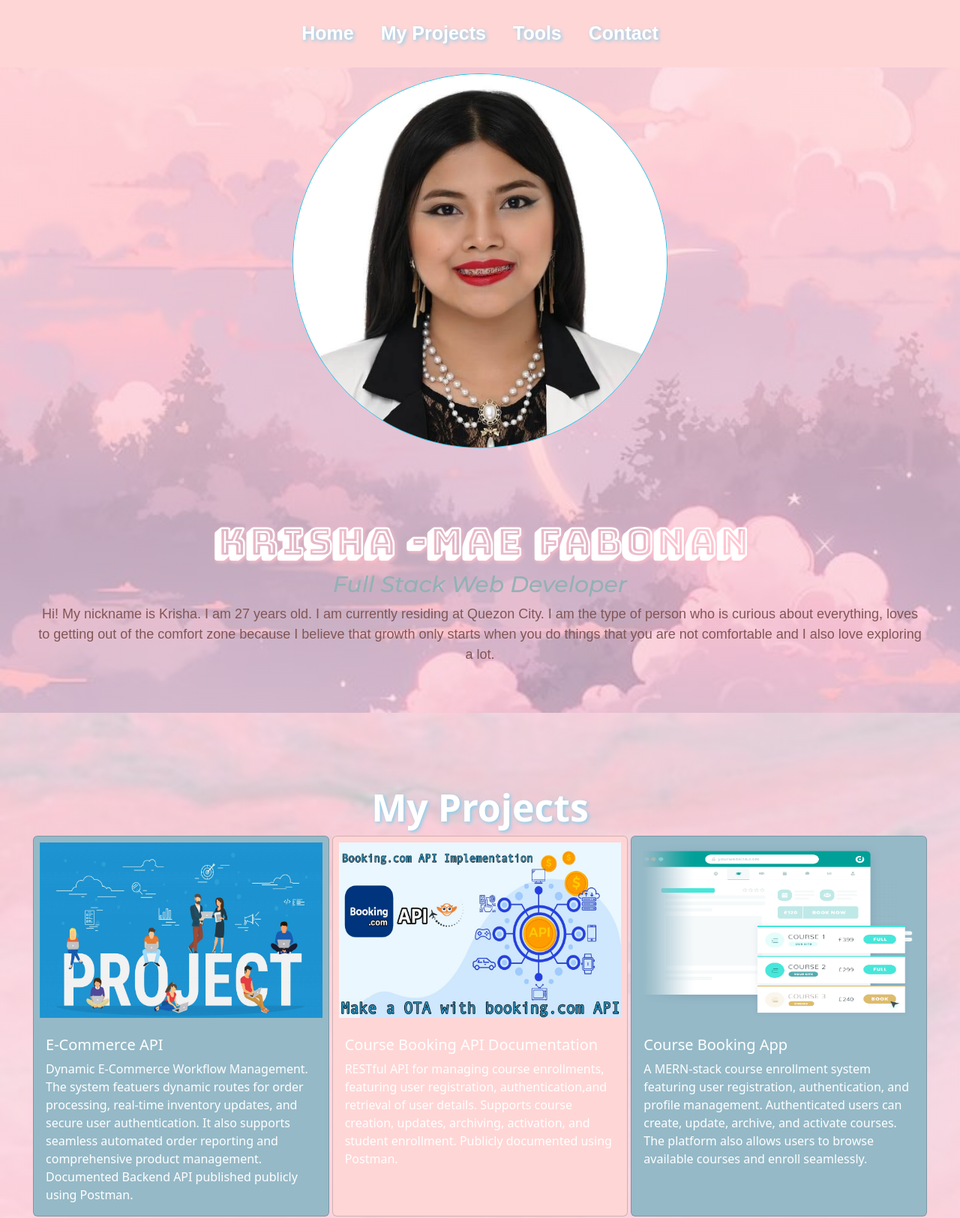
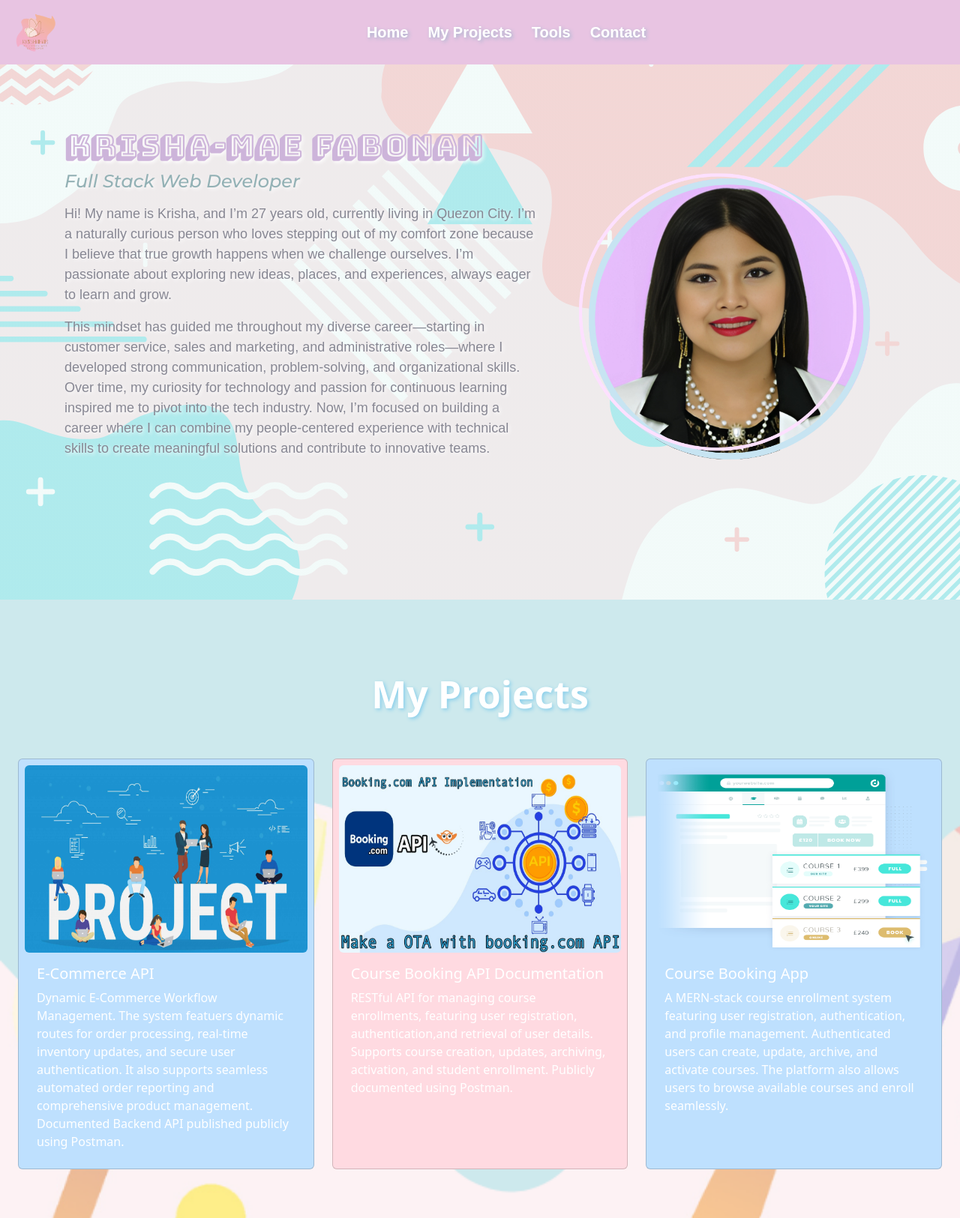
Before and after one commit to krishfab/webportfolio-fab, a plain HTML site: page index.html in a window 1280 px wide. Shown: the top 1625 px of the page at 75% size. Drawn offline with nearby package versions, Linux system fonts and the light colour scheme; a web font is replaced by a local one.

Commit message:
Add files via upload

```diff
--- a/index.css
+++ b/index.css
@@ -10,71 +10,101 @@ nav a {
 	font-family: "Poetsen One", sans-serif;
 	font-weight: 700 !important;
 	font-style: normal;
-	font-size: 25px !important;
-  margin: 10px;
-  text-shadow: 2px 2px 5px skyblue;
+	font-size: 20px !important;
+  margin: 5px;
+  text-shadow: 2px 2px 5px #A6B6CF;
 
 }
 
 #nav-bar{
 
-	background: #FFD6D6;
+background: #E8C4E2;
   position: fixed;
   min-width: 100vw;
+  z-index: 1000;
+}
+
+nav img {
+  width: 70px;
 }
 
 #mypicture {
-    width: 500px;
-    height: 500px;
+    max-width: auto;
+    max-height: auto;
     margin-top: 50px;
+    animation-duration: 0.5s;
+    animation-name: spin;
+    animation-timing-function: linear;
+}
+
+
+@keyframes spin{
+  0%{
+
+  }
+  50%{
+    scale: 2;
+    transform: rotate(0);
+    border-radius: 0;
+  }
+  100%{
+    transform: rotate(360deg);
+    border-radius: 50%;
+    scale: 2;
+  }
 }
 
 #header-landing {
   font-family: "Bungee Shade", sans-serif;
-  font-weight: 700;
+  font-weight: 800;
   font-style: normal;
-  font-size: 50px;
-  color: #FFFFFF !important;
-  text-shadow: 2px 2px 5px pink;
+  font-size: 40px;
+  color: #CDB4DA !important;
+  text-shadow: 2px 2px 5px white;
 
 }
 
 #header2-lan{
    font-family: "Montserrat", sans-serif;
   font-weight: 500;
-  font-size: 30px;
+  font-size: 25px;
   color: #93B1B5 !important;
   font-style: italic !important;
 
 }
 
 #landing {
-
-	background:  linear-gradient(0deg, rgba(255 213 223 / 54%), rgba(255 213 223 / 69%)),
-  url("./images/landingbg.jpg");
-	background-repeat: no-repeat;
-	background-size: cover;
-
-	color: #825656;
-
+  background: linear-gradient(0deg, rgba(213 240 236 / 30%), rgba(213 240 236 / 30%)),
+  url("./images/landingbg (4).png");
+  background-repeat: no-repeat;
+  background-size: cover;
+  color: #878793 !important;
+  text-shadow: 2px 2px 5px white;
   font-family: "Poetsen One", sans-serif;
   font-weight: 300;
   font-style: normal;
   font-size: 18px;
   text-align: center;
   min-height: 100vh;
-  min-width: 100wh;
+  opacity: 0;
+  transform: translateY(20px);
+  transition: all 0.6s ease-out;
+}
+
+#landing.visible {
+  opacity: 1;
+  transform: translateY(0);
 }
 
 #projects {
-	background: linear-gradient(0deg, rgba(253 221 230 / 54%), rgba(253 221 230 / 69%)),
-  url("./images/bg2.jpg");
+background: /*linear-gradient(0deg, rgba(213 240 236 / 50%), rgba(213 221 230 / 50%)), */
+  url("./images/bg8.png");
   background-repeat: no-repeat;
   background-size: cover;
 }
 
 #projects img {
-  width: 250px;
+  width: 200px;
   height: 250px;
 }
 
@@ -86,16 +116,25 @@ nav a {
       text-shadow: 2px 2px 5px skyblue; }
 
 #card-1 {
-  background: #95B9C7 !important;
+  background: #BEE0FE !important;
+}
+
+#card-1:hover{
+  transform: scale(1.1);
+  transition: 0.5s;
 }
 
 #card-2 {
-  background: #FFD6D6;
+  background: #FFDAE1;
 }
+
+#card-2:hover{
+  transform: scale(1.1);
+  transition: 0.5s;}
 
 #tools{
   background: linear-gradient(0deg, rgba(253 221 230 / 54%), rgba(253 221 230 / 69%)),
-  url("./images/bg3.jpg");
+  url("./images/bg3.jpg") ;
   background-repeat: no-repeat;
   background-size: 100%;
 }
--- a/index.html
+++ b/index.html
@@ -27,6 +27,7 @@
       <span class="navbar-toggler-icon"></span>
     </button>
     <div class="collapse navbar-collapse" id="navbarSupportedContent">
+      <img src="./images/logonavbar.png">
       <ul class="navbar-nav mx-auto mb-2 mb-lg-0 ">
       	<li class="nav-item">
           <a class="nav-link" href="#landing">Home</a>
@@ -47,33 +48,45 @@
   </div>
 </nav>
 
- <section id="landing" class="container-fluid min-wh-100 min-vh-100 m-0 p-0">
-    <div class=" p-5 justify-content-center p-5 text-center">
-    <img id="mypicture" src="./images/Mypicture.jpg" class="img-fluid border border-info rounded-circle img-center">
-   </div>
-    <div id="introduction" class=" text-center p-5 container-fluid">
-      <h1 id="header-landing">Krisha -Mae Fabonan</h1>
-      <h2 id="header2-lan">Full Stack Web Developer</h2>
-      <p>Hi! My nickname is Krisha. I am 27 years old. I am currently residing at Quezon City. I am the type of person who is curious about everything, loves to getting out of the comfort zone because I believe that growth only starts when you do things that you are not comfortable and I also love exploring a lot.</p>
+<section id="landing" class="container-fluid min-vh-100 d-flex align-items-center justify-content-center bg-dark text-white">
+  <div class="container py-5">
+    <div class="row align-items-center text-center text-md-start">
+
+
+      <div class="col-12 col-md-5 mb-4 mb-md-0 order-1 order-md-2">
+        <img id="mypicture" src="./images/Mypicture.png" class="img-fluid rounded-3" alt="Krisha's Picture">
+      </div>
+
+      <!-- Introduction -->
+      <div id="introduction" class="col-12 col-md-7 p-3 order-2 order-md-1">
+        <h1 id="header-landing" class="display-5 fw-bold">Krisha-Mae Fabonan</h1>
+        <h2 id="header2-lan" class="fs-4 text-info">Full Stack Web Developer</h2>
+        <p class="mt-3">
+          Hi! My name is Krisha, and I’m 27 years old, currently living in Quezon City. I’m a naturally curious person who loves stepping out of my comfort zone because I believe that true growth happens when we challenge ourselves. I’m passionate about exploring new ideas, places, and experiences, always eager to learn and grow.
+        </p>
+        <p>
+          This mindset has guided me throughout my diverse career—starting in customer service, sales and marketing, and administrative roles—where I developed strong communication, problem-solving, and organizational skills. Over time, my curiosity for technology and passion for continuous learning inspired me to pivot into the tech industry. Now, I’m focused on building a career where I can combine my people-centered experience with technical skills to create meaningful solutions and contribute to innovative teams.
+        </p>
+      </div>
+
+    </div>
   </div>
-</div>
 </section>
 
-<!-- my projects section 1-->
 
 <section id="projects">
 
  <section id="myprojects1"class="container-fluid p-5 text-white">
     <div class="row justify-content-center">
-    	<h3 id="heading-projects" class="mt-5 text-center">My Projects</h3>
-    <div class="flex-sm-column flex-md-row d-md-flex justify-content-center gap-1">
+      <h3 id="heading-projects" class="m-5 text-center">My Projects</h3>
+    <div class="flex-sm-column flex-md-row d-md-flex justify-content-center gap-2">
 
 
 <!-- E-Commerce API -->
-    <div id="card-1"class="card text-white p-0 col-md-4">
+    <div id="card-1"class="card text-white p-2 col-md-4 m-2">
               <img
                 src="./images/project1.jpg"
-                class="img-fluid w-100 border border-0 rounded-2 m-0 gap-2 p-2"
+                class="img-fluid w-100 border border-0 rounded-2"
                 alt="E-Commerce APIr"
               />
         <div class="card-body">
@@ -89,9 +102,9 @@
         </div>
 
 <!-- Course Booking API Documentation -->
-    <div id="card-2"class="card  text-white p-0 col-md-4">
+    <div id="card-2"class="card  text-white p-2 col-md-4 m-2">
     <img src="./images/project2.jpg"
-     class="img-fluid w-100 border border-0 rounded-2 m-0 gap-2 p-2"
+     class="img-fluid w-100 border border-0 rounded-2 "
      alt="Course Booking API Documentation" />
   <div class="card-body">
                 <h5 class="card-title">Course Booking API Documentation</h5>
@@ -103,9 +116,9 @@
 
 <!-- Course Booking App -->
 
-    <div id="card-1"class="card  text-white p-0 col-md-4">
+    <div id="card-1"class="card  text-white p-2 col-md-4 m-2">
     <img src="./images/project3.png"
-         class="img-fluid w-100 border border-0 rounded-2 m-0 gap-2 p-2"
+         class="img-fluid w-100 border border-0 rounded-2"
          alt="HVAC Technicians"  />
 
               <div class="card-body">
@@ -123,14 +136,14 @@
 
 <section id="myprojects2"class="container-fluid text-white p-5">
     <div class="row justify-content-center">
-    <div class="flex-sm-column flex-md-row d-md-flex justify-content-center gap-1">
+    <div class="flex-sm-column flex-md-row d-md-flex justify-content-center gap-2">
 
 
 <!-- E-Commerce App -->
-    <div id="card-1" class="card text-white p-0 col-md-4">
+    <div id="card-1" class="card text-white p-2 m-2 col-md-4 m-1">
               <img
                 src="./images/project1.jpg"
-                class="img-fluid w-100 border border-0 rounded-2 m-0 gap-2 p-2"
+                class="img-fluid w-100 border border-0 rounded-2"
                 alt="E-Commerce APIr"
               />
         <div class="card-body">
@@ -142,9 +155,9 @@
         </div>
 
 <!-- Airline Booking System Mockup-->
-    <div id="card-2" class="card text-white p-0 col-md-4">
+    <div id="card-2" class="card text-white p-2 col-md-4 m-2">
     <img src="./images/project2.jpg"
-     class="img-fluid w-100 border border-0 rounded-2 m-0 gap-2 p-2"
+     class="img-fluid w-100 border border-0 rounded-2"
      alt="Course Booking API Documentation" />
   <div class="card-body">
                 <h5 class="card-title">Airline Booking System Mockup</h5>
@@ -156,9 +169,9 @@
 
 <!-- Airline Booking System Prototype -->
 
-    <div id="card-1"  class="card  text-white p-0 col-md-4">
+    <div id="card-1"  class="card  text-white p-2 col-md-4 m-2">
     <img src="./images/project3.png"
-         class="img-fluid w-100 border border-0 rounded-2 m-0 gap-2 p-2"
+         class="img-fluid w-100 border border-0 rounded-2"
          alt="HVAC Technicians"  />
 
               <div class="card-body">
@@ -178,14 +191,14 @@
 
  <section id="myprojects3"class="container-fluid p-5 text-white">
     <div class="row justify-content-center">
-    <div class="flex-sm-column flex-md-row d-md-flex justify-content-center gap-1">
+    <div class="flex-sm-column flex-md-row d-md-flex justify-content-center gap-2">
 
 
 
-    <div id="card-1" class="card  text-white p-1 col-md-4">
+    <div id="card-1" class="card  text-white p-2 col-md-4 m-2">
               <img
                 src="./images/project1.jpg"
-                class="img-fluid w-100 border border-0 rounded-2 m-0 gap-2 p-2"
+                class="img-fluid w-100 border border-0 rounded-2"
                 alt="E-Commerce APIr"
               />
         <div class="card-body">
@@ -196,10 +209,10 @@
         </div>
         </div>
 
-         <div id="card-2" class="card  text-white p-1 col-md-4">
+         <div id="card-2" class="card  text-white p-2 col-md-4 m-2">
               <img
                 src="./images/project1.jpg"
-                class="img-fluid w-100 border border-0 rounded-2 m-0 gap-2 p-2"
+                class="img-fluid w-100 border border-0 rounded-2"
                 alt="E-Commerce APIr"
               />
         <div class="card-body">
@@ -210,10 +223,10 @@
         </div>
         </div>
 
-         <div id="card-1" class="card  text-white p-1 col-md-4">
+         <div id="card-1" class="card  text-white p-2 col-md-4 m-2">
               <img
                 src="./images/project1.jpg"
-                class="img-fluid w-100 border border-0 rounded-2 m-0 gap-2 p-2"
+                class="img-fluid w-100 border border-0 rounded-2"
                 alt="E-Commerce APIr"
               />
         <div class="card-body">
@@ -226,8 +239,6 @@
 
 
       </section>
-
-<!-- my projects  main end -->
 
   <!-- tools -->
 
@@ -332,6 +343,8 @@
 </footer>
     </section>
 
+    <script type="text/javascript" src="index.js"></script>
+
 	<script src="https://cdn.jsdelivr.net/npm/bootstrap@5.3.6/dist/js/bootstrap.bundle.min.js" integrity="sha384-j1CDi7MgGQ12Z7Qab0qlWQ/Qqz24Gc6BM0thvEMVjHnfYGF0rmFCozFSxQBxwHKO" crossorigin="anonymous"></script>
 
 </body>
--- /dev/null
+++ b/index.js
@@ -0,0 +1,15 @@
+ document.addEventListener("DOMContentLoaded", () => {
+    const landing = document.querySelector('#landing');
+
+    const observer = new IntersectionObserver((entries) => {
+      entries.forEach(entry => {
+        if (entry.isIntersecting) {
+          entry.target.classList.add('visible');
+        }
+      });
+    }, {
+      threshold: 0.1
+    });
+
+    observer.observe(landing);
+  });
```
Also changed, not shown: images/Mypicture.png (added), images/Pastel Gradient Dekstop Wallpaper.png (added), images/bg16.png (added), images/bg6.jpg (added), images/bg6.png (added), images/bg7.jpg (added), images/bg8.png (added), images/footerbg.png (added), images/landingbg (4).png (added), images/logonavbar.png (added), 1 other file.
